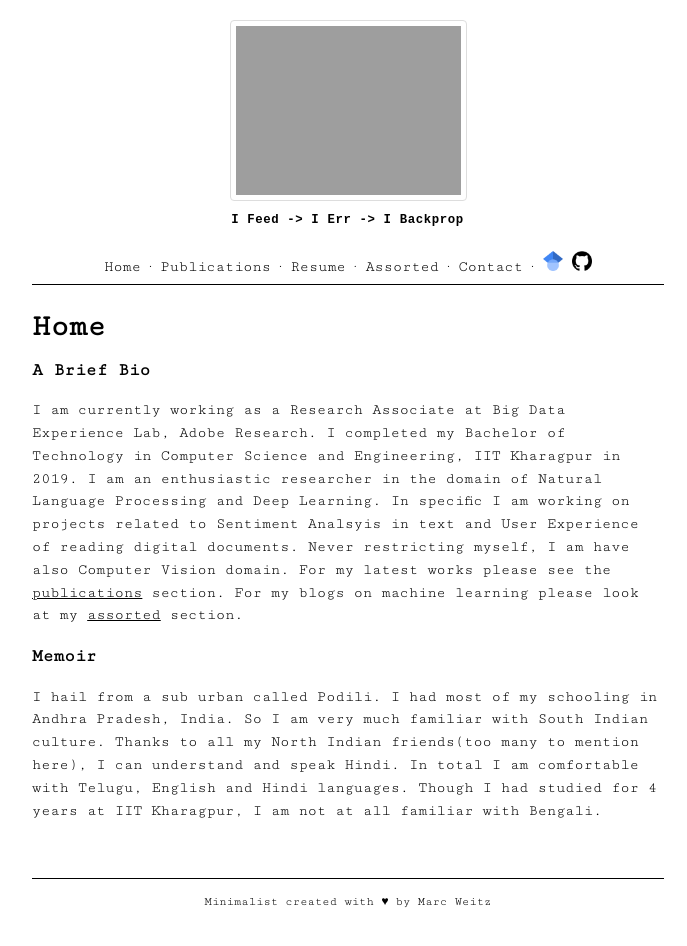
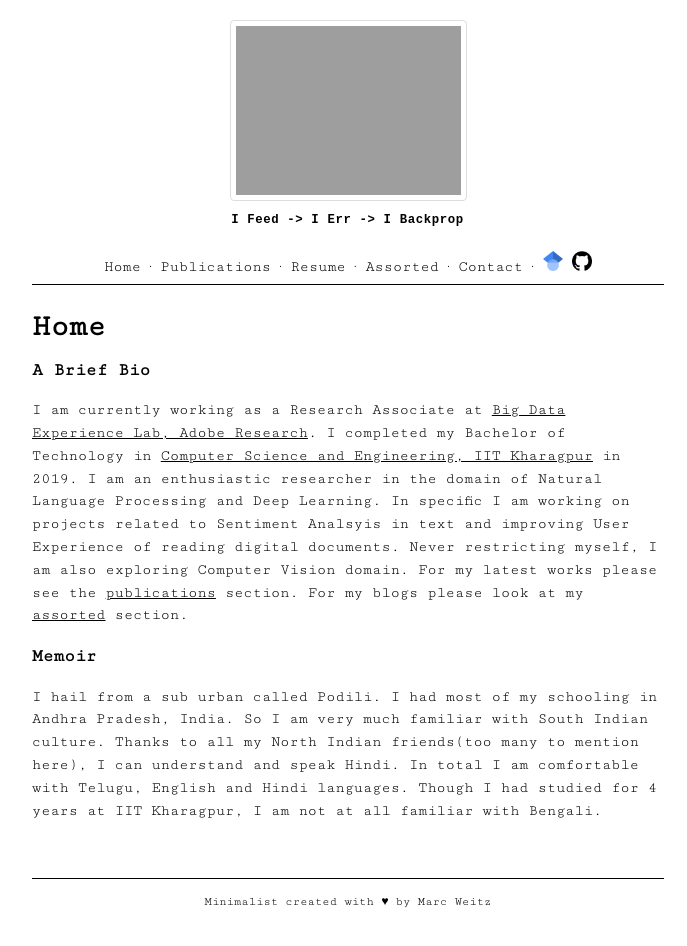
Before and after one commit to bhanu77prakash/bhanu77prakash.github.io, a Jekyll site: the page built from index.md, in a window 1280 px wide. Shown: the whole page, without its empty margins (292-979 px from the left). Built offline with Jekyll 4.4.1, drawn with Linux system fonts in a browser that asks for light colours.

Commit message:
updated site

```diff
--- a/index.md
+++ b/index.md
@@ -3,7 +3,7 @@ layout: default
 title: Home
 ---
 ### A Brief Bio
-I am currently working as a Research Associate at Big Data Experience Lab, Adobe Research. I completed my Bachelor of Technology in Computer Science and Engineering, IIT Kharagpur in 2019. I am an enthusiastic researcher in the domain of Natural Language Processing and Deep Learning. In specific I am working on projects related to Sentiment Analsyis in text and User Experience of reading digital documents. Never restricting myself, I am have also Computer Vision domain. For my latest works please see the [publications](/projects/) section. For my blogs on machine learning please look at my [assorted](/assorted/) section.
+I am currently working as a Research Associate at [Big Data Experience Lab, Adobe Research](https://research.adobe.com/). I completed my Bachelor of Technology in [Computer Science and Engineering, IIT Kharagpur](http://cse.iitkgp.ac.in/) in 2019. I am an enthusiastic researcher in the domain of Natural Language Processing and Deep Learning. In specific I am working on projects related to Sentiment Analsyis in text and improving User Experience of reading digital documents. Never restricting myself, I am also exploring Computer Vision domain. For my latest works please see the [publications](/projects/) section. For my blogs please look at my [assorted](/assorted/) section.
 
 ### Memoir
 I hail from a sub urban called Podili. I had most of my schooling in Andhra Pradesh, India. So I am very much familiar with South Indian culture. Thanks to all my North Indian friends(too many to mention here), I can understand and speak Hindi. In total I am comfortable with Telugu, English and Hindi languages. Though I had studied for 4 years at IIT Kharagpur, I am not at all familiar with Bengali.
```
